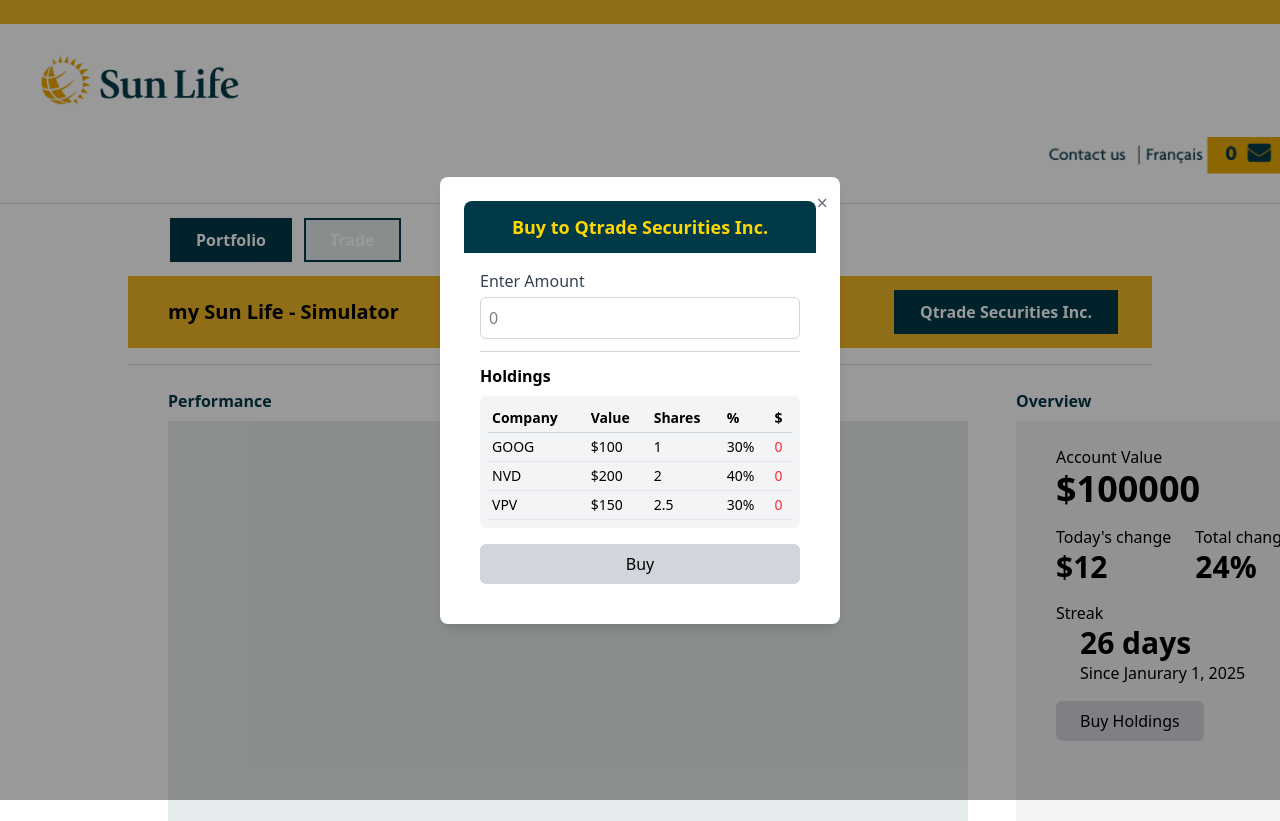
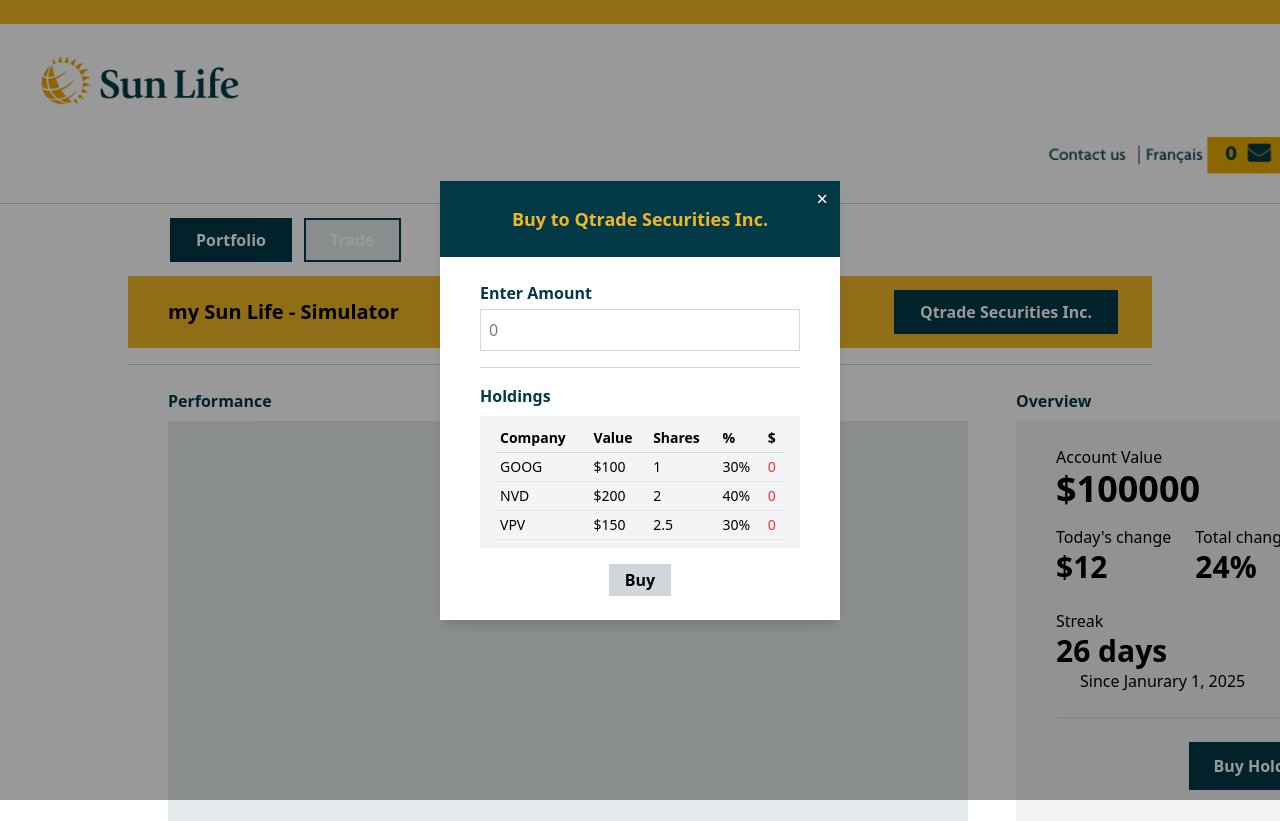
Before and after one commit to itsalexli/sunlightfrontend, a React (Vite) app: page / in a window 1280 px wide. Both pictures are taken after a click on the button "Buy Holdings". Shown: the top 821 px of the page. Built offline with nearby package versions, Linux system fonts and the light colour scheme.

Commit message:
buy holdings popup

```diff
--- a/src/BuyModal.jsx
+++ b/src/BuyModal.jsx
@@ -1,44 +1,49 @@
+import { useState } from "react";
+
 export default function BuyModal({ isOpen, onClose }) {
     if (!isOpen) return null;
 
+    const [page, setPage] = useState(1)
     return (
       <div className="fixed inset-0 flex items-center justify-center bg-black" style={{ backgroundColor: "rgba(0, 0, 0, 0.4)" }}>
-        <div className="bg-white p-6 rounded-lg shadow-lg w-[400px] relative">
+        <div className="bg-white shadow-lg w-[400px] relative">
           <button
-            className="absolute top-3 right-3 text-gray-500 hover:text-gray-700 text-xl"
+            className="absolute top-1 right-3 text-white hover:text-gray-400 text-xl"
             onClick={onClose}
           >
             &times;
           </button>
 
-          <h2 className="text-lg font-bold text-[#FFD700] bg-[#013946] p-3 text-center rounded-t-lg">
+          <h2 className="text-lg font-bold text-[#F0B627] bg-[#013946] p-6 text-center">
             Buy to Qtrade Securities Inc.
           </h2>
 
-          <div className="p-4">
-            <p className="text-gray-700 mb-1">Enter Amount</p>
+            {
+                page === 1 ? (
+                    <div className="px-10 py-6">
+            <p className="text-[#013946] font-semibold mb-1 ">Enter Amount</p>
             <input
               type="number"
-              className="w-full border border-gray-300 rounded-md p-2"
+              className="w-full border border-gray-300 p-2"
               placeholder="0"
             />
 
-            <hr className="my-3 border-gray-300" />
+            <hr className="my-4 border-gray-300" />
 
-            <p className="font-semibold">Holdings</p>
+            <p className="font-semibold text-[#013946]">Holdings</p>
 
-            <div className="bg-gray-100 p-2 rounded-md mt-2">
+            <div className="bg-gray-100 px-4 py-2 mt-2">
               <table className="w-full text-left text-sm">
                 <thead>
                   <tr className="border-b border-gray-300">
-                    <th className="p-1">Company</th>
-                    <th className="p-1">Value</th>
-                    <th className="p-1">Shares</th>
-                    <th className="p-1">%</th>
-                    <th className="p-1">$</th>
+                    <th className="p-1 font-semibold">Company</th>
+                    <th className="p-1 font-semibold">Value</th>
+                    <th className="p-1 font-semibold">Shares</th>
+                    <th className="p-1 font-semibold">%</th>
+                    <th className="p-1 font-semibold">$</th>
                   </tr>
                 </thead>
-                <tbody>
+                <tbody className="p-1 font-thin">
                   {[
                     { company: "GOOG", value: 100, shares: 1, percent: 30, dollar: 0 },
                     { company: "NVD", value: 200, shares: 2, percent: 40, dollar: 0 },
@@ -56,13 +61,43 @@
               </table>
             </div>
 
-            <button
-              className="bg-gray-300 text-black w-full mt-4 py-2 rounded-md hover:bg-gray-400"
-              onClick={onClose}
-            >
-              Buy
-            </button>
+            <div className="flex justify-center mt-4">
+                <button
+                className="flex bg-gray-300 text-black font-semibold px-4 py-1 justify-center hover:bg-gray-400"
+                onClick={() => {
+                    setPage(2)
+                    }}
+                >
+                Buy
+                </button>
+            </div>
           </div>
+                ) : (
+<div className="px-10 py-6">
+              <button onClick={() => setPage(1)} className="text-blue-600 text-left">
+                &lt; back
+              </button>
+
+              <h2 className="text-lg font-bold text-[#013946] mt-2 text-center">Review Order</h2>
+
+              <div className="bg-gray-100 p-4 mt-4">
+                <p className="font-semibold">Order type: <span className="font-normal">Limit buy</span></p>
+                <p className="font-semibold">Account: <span className="font-normal">TFSA</span></p>
+                <p className="font-semibold">Cost: <span className="font-normal">$100</span></p>
+                <p className="font-semibold border-b border-gray-300 pb-2">
+                  Commission fee: <span className="font-normal">$4</span>
+                </p>
+                <p className="font-semibold mt-2">Total: <span className="font-normal">$104</span></p>
+              </div>
+
+              <div className="flex justify-center mt-4">
+                <button className="bg-red-500 text-white px-6 py-2 hover:bg-red-600">
+                  Confirm Purchase
+                </button>
+              </div>
+            </div>                )
+            }
+
         </div>
       </div>
     );
--- a/src/Overview.jsx
+++ b/src/Overview.jsx
@@ -35,19 +35,23 @@
           </div>
         </div>
 
-        <div  className="inline-flex w-full mt-4 mx-auto">
+        <div  className="inline-flex w-full mt-6 mx-auto">
           <div>
             <p className="ml-10">Streak</p>
-            <p className="ml-16 font-bold text-3xl">26 days</p>
+            <p className="ml-10 font-bold text-3xl">26 days</p>
             <p className="ml-16 ">Since Janurary 1, 2025</p>
+          </div>
+
+          <div>
+            <button className="bg-gray-300 ml-10 mt-8 text-black px-5 py-2 hover:bg-gray-400">Daily Claim</button>
           </div>
         </div>
 
-        <div></div>
+        <hr className="mt-6 border-t border-gray-300 w-5/6 mx-auto " />
 
-        <div className="ml-10 mt-4">
+        <div className="flex justify-center mt-6">
           <button
-            className="bg-gray-300 text-black px-6 py-2 rounded-md hover:bg-gray-400"
+            className="bg-[#013946] text-white font-bold px-6 py-3 hover:bg-[#436E95] hover:text-red-600"
             onClick={() => setIsModalOpen(true)}
           >
             Buy Holdings
```
